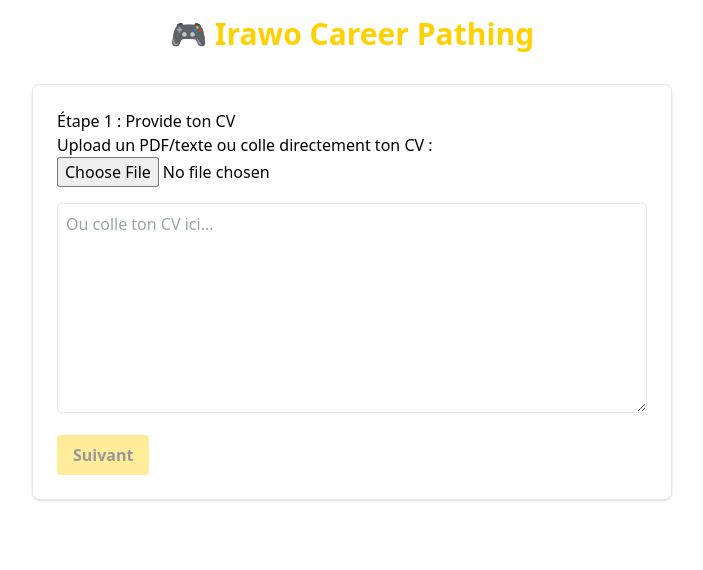
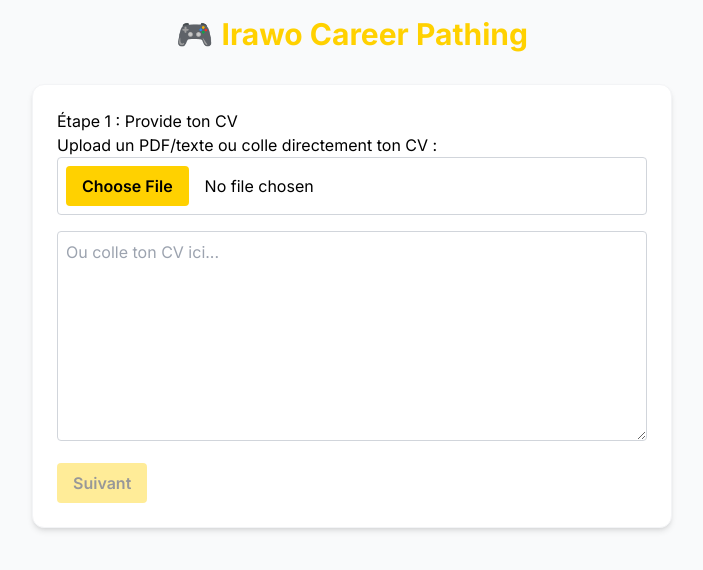
Before and after one commit to ErnestBogore/irawo-career-pathing, a Next.js app: page / in a window 1280 px wide. Shown: the top 570 px of the page, without its empty margins (288-991 px from the left). Built offline with nearby package versions, Linux system fonts and the light colour scheme.

Commit message:
Refonte UI: Tailwind Inter font, branding Irawo jaune/noir, cartes améliorées

```diff
--- a/pages/_app.tsx
+++ b/pages/_app.tsx
@@ -1,6 +1,13 @@
 import type { AppProps } from 'next/app';
 import '../styles/globals.css';
+import { Inter } from 'next/font/google';
+
+const inter = Inter({ subsets: ['latin'] });
 
 export default function MyApp({ Component, pageProps }: AppProps) {
-  return <Component {...pageProps} />;
+  return (
+    <main className={inter.className}>
+      <Component {...pageProps} />
+    </main>
+  );
 }
--- a/pages/index.tsx
+++ b/pages/index.tsx
@@ -82,10 +82,10 @@ export default function Home() {
   };
 
   const ProgressBar = ({ value }: { value: number }) => (
-    <div className="w-full h-3 bg-gray-200 rounded">
+    <div className="w-full h-3 bg-gray-300 rounded">
       <div
-        className="h-3 rounded"
-        style={{ width: `${value}%`, background: 'linear-gradient(90deg,#FFD100,#FFD100)' }}
+        className="h-3 rounded bg-primary"
+        style={{ width: `${value}%` }}
       />
     </div>
   );
@@ -99,8 +99,8 @@ export default function Home() {
         <section className="card">
           <h2>Étape 1 : Provide ton CV</h2>
           <p>Upload un PDF/texte ou colle directement ton CV :</p>
-          <input type="file" accept=".txt,.pdf" onChange={(e) => e.target.files && handleFileUpload(e.target.files[0])} />
-          <textarea value={manualEntry} onChange={e=>setManualEntry(e.target.value)} placeholder="Ou colle ton CV ici..." rows={8} className="border p-2 rounded w-full mt-4" />
+          <input type="file" accept=".txt,.pdf" className="file:mr-4 file:py-2 file:px-4 file:border-0 file:bg-primary file:text-dark file:font-semibold file:rounded cursor-pointer" onChange={(e) => e.target.files && handleFileUpload(e.target.files[0])} />
+          <textarea value={manualEntry} onChange={e=>setManualEntry(e.target.value)} placeholder="Ou colle ton CV ici..." rows={8} className="mt-4" />
           <button
             disabled={!resumeText && !manualEntry}
             className="mt-4 px-4 py-2 bg-primary text-dark font-semibold rounded disabled:opacity-40"
@@ -119,7 +119,7 @@ export default function Home() {
           <label>
             Rôle de rêve :
             <input
-              className="border p-2 rounded w-full"
+              className="w-full"
               value={aspirations.dreamRole}
               onChange={(e) => setAspirations({ ...aspirations, dreamRole: e.target.value })}
             />
@@ -128,7 +128,7 @@ export default function Home() {
           <label>
             Tâches que tu aimes :
             <input
-              className="border p-2 rounded w-full"
+              className="w-full"
               value={aspirations.enjoyTasks}
               onChange={(e) => setAspirations({ ...aspirations, enjoyTasks: e.target.value })}
             />
@@ -137,7 +137,7 @@ export default function Home() {
           <label>
             Environnement préféré :
             <input
-              className="border p-2 rounded w-full"
+              className="w-full"
               value={aspirations.preferredEnvironment}
               onChange={(e) =>
                 setAspirations({ ...aspirations, preferredEnvironment: e.target.value })
@@ -161,7 +161,10 @@ export default function Home() {
             suggestions.map((s, idx) => {
               const isOpen = expanded === idx;
               return (
-                <div key={idx} style={{ border: '1px solid #ccc', margin: '12px 0', padding: 12 }}>
+                <div
+                  key={idx}
+                  className="border border-gray-200 rounded-xl p-5 mb-4 bg-white hover:shadow-lg transition cursor-pointer"
+                >
                   <h3
                     style={{ cursor: 'pointer', display: 'flex', justifyContent: 'space-between' }}
                     onClick={() => setExpanded(isOpen ? null : idx)}
--- a/styles/globals.css
+++ b/styles/globals.css
@@ -3,9 +3,13 @@
 @tailwind utilities;
 
 body {
-  @apply bg-white text-dark font-sans;
+  @apply bg-gray-50 text-dark font-sans;
 }
 
 .card {
-  @apply bg-white border border-gray-200 rounded-lg shadow p-6 mb-6;
+  @apply bg-white border border-gray-100 rounded-xl shadow-md p-6 mb-8;
 }
+
+input, textarea {
+  @apply border border-gray-300 rounded p-2 w-full focus:outline-none focus:ring-2 focus:ring-primary focus:border-primary;
+}
--- a/tailwind.config.js
+++ b/tailwind.config.js
@@ -10,6 +10,9 @@ export default {
         primary: '#FFD100',
         dark: '#000000',
       },
+      fontFamily: {
+        sans: ['Inter', 'ui-sans-serif', 'system-ui'],
+      },
     },
   },
   plugins: [],
```
